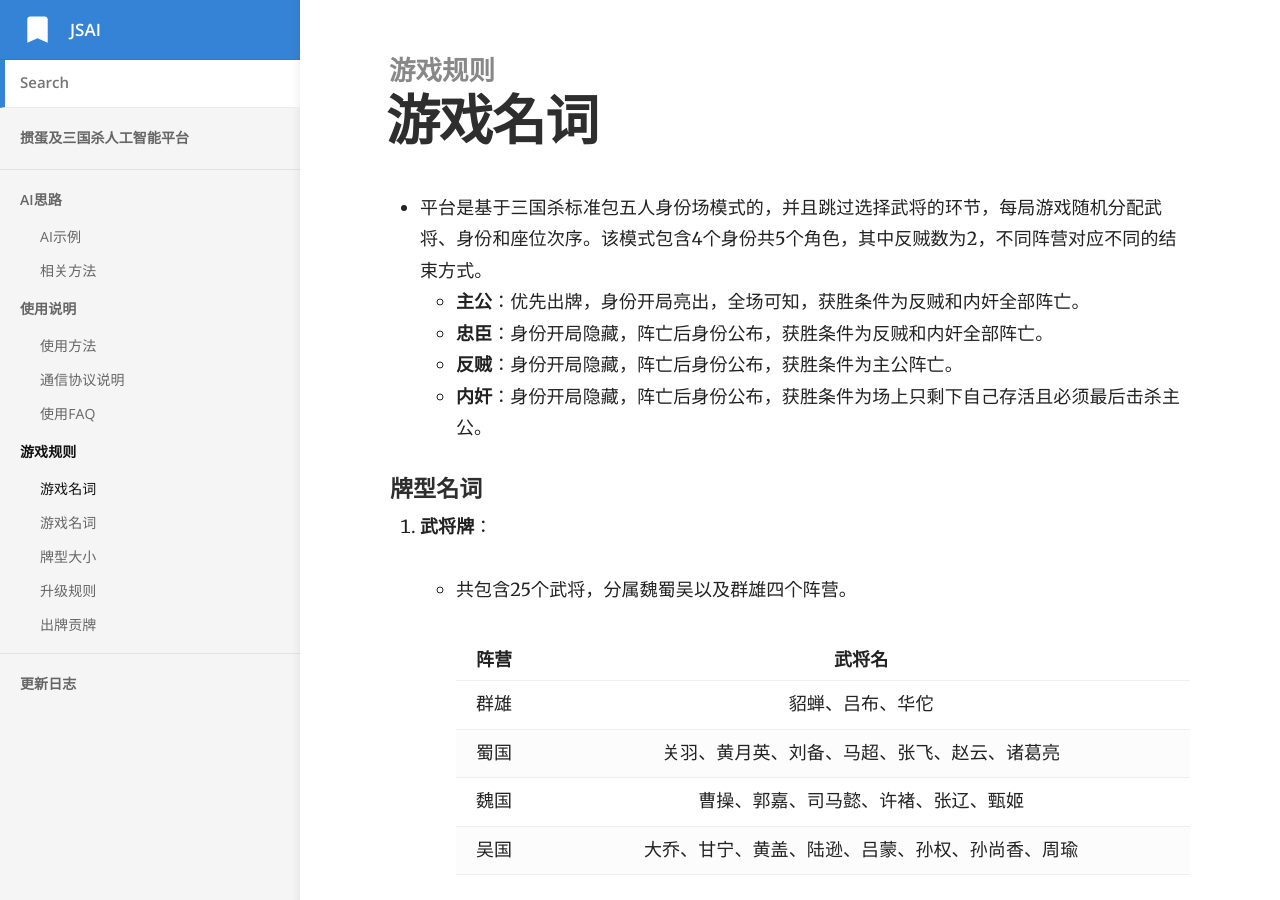
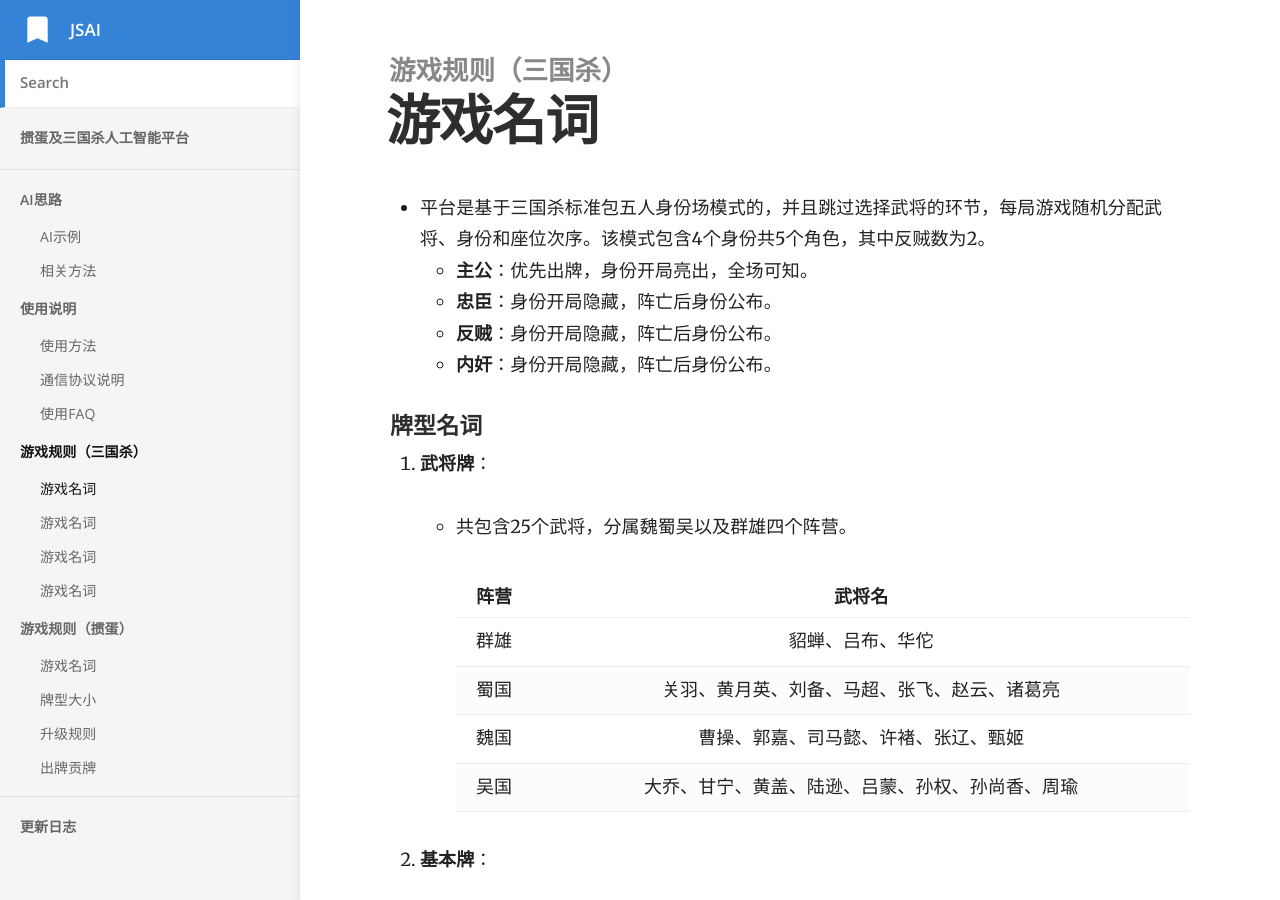
Before and after one commit to njuptGD/njuptGD.github.io, a Jekyll site: the page built from _docs/游戏规则（三国杀）/游戏名词.md, in a window 1280 px wide and 900 px high. Built offline with Jekyll 4.4.1, drawn with Linux system fonts in a browser that asks for light colours.

Commit message:
添加三国杀相关内容

```diff
--- a/_docs/游戏规则（三国杀）/游戏名词.md
+++ b/_docs/游戏规则（三国杀）/游戏名词.md
@@ -1,14 +1,14 @@
 ---
 title: 游戏名词
-category: 游戏规则
+category: 游戏规则（三国杀）
 order: 1
 ---
 
-+ 平台是基于三国杀标准包五人身份场模式的，并且跳过选择武将的环节，每局游戏随机分配武将、身份和座位次序。该模式包含4个身份共5个角色，其中反贼数为2，不同阵营对应不同的结束方式。
-    + **主公**：优先出牌，身份开局亮出，全场可知，获胜条件为反贼和内奸全部阵亡。
-    + **忠臣**：身份开局隐藏，阵亡后身份公布，获胜条件为反贼和内奸全部阵亡。
-    + **反贼**：身份开局隐藏，阵亡后身份公布，获胜条件为主公阵亡。
-    + **内奸**：身份开局隐藏，阵亡后身份公布，获胜条件为场上只剩下自己存活且必须最后击杀主公。
++ 平台是基于三国杀标准包五人身份场模式的，并且跳过选择武将的环节，每局游戏随机分配武将、身份和座位次序。该模式包含4个身份共5个角色，其中反贼数为2。
+    + **主公**：优先出牌，身份开局亮出，全场可知。
+    + **忠臣**：身份开局隐藏，阵亡后身份公布。
+    + **反贼**：身份开局隐藏，阵亡后身份公布。
+    + **内奸**：身份开局隐藏，阵亡后身份公布。
 
 
 
```
Also changed, not shown: _docs/游戏规则（三国杀）/回合流程.md (added, +49 -0 lines), _docs/游戏规则（三国杀）/武将死亡.md (added, +9 -0 lines), _docs/游戏规则（三国杀）/游戏结束.md (added, +9 -0 lines), _docs/游戏规则（掼蛋）/出牌贡牌.md (+1 -1 lines), _docs/游戏规则（掼蛋）/升级规则.md (+1 -1 lines), _docs/游戏规则（掼蛋）/游戏名词.md (+1 -1 lines), _docs/游戏规则（掼蛋）/牌型大小.md (+1 -1 lines).
